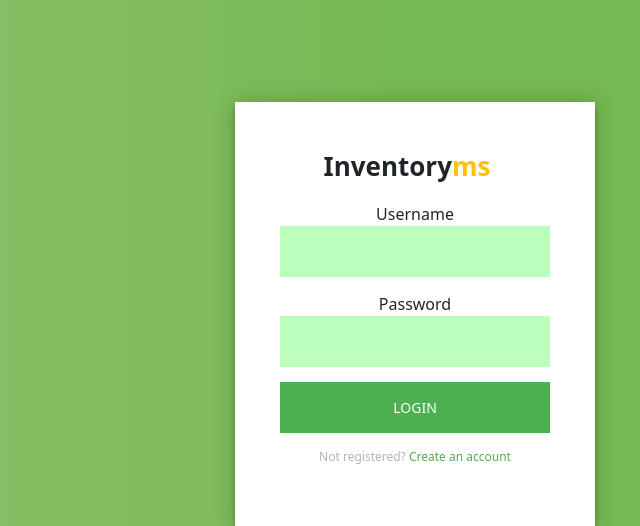
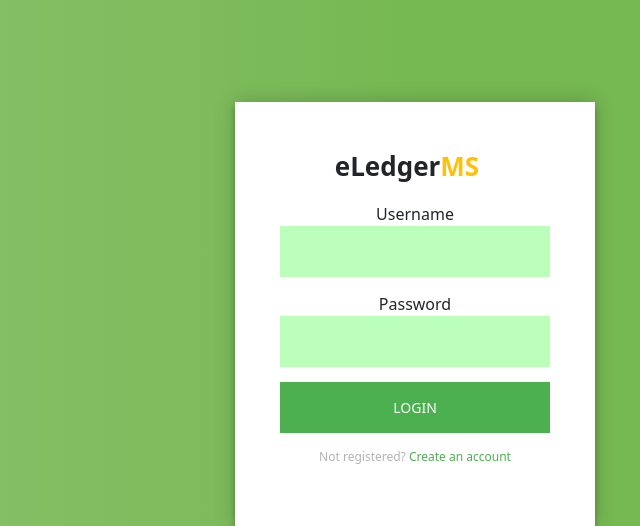
Before and after one commit to Vishalmahi77/E-Ledger_MS, a Django app: page /staff/login/ in a window 1280 px wide. Shown: the top 526 px of the page, without its empty margins (225-865 px from the left). Run offline with Django 4.2, Linux system fonts and the light colour scheme; some libraries are stand-ins or nearby versions.

Commit message:
login.html

```diff
--- a/accounts/templates/accounts/login.html
+++ b/accounts/templates/accounts/login.html
@@ -104,7 +104,7 @@
     </style>
     <div class="form">
       <div>
-        <strong class="navbar-brand" style="font-size: 26px;">Inventory<span class="text-warning">ms</span></strong>
+        <strong class="navbar-brand" style="font-size: 26px;">eLedger<span class="text-warning">MS</span></strong>
       </div>
       <div class="text-danger">
         {% if messages %} {% for message in messages %}
```
